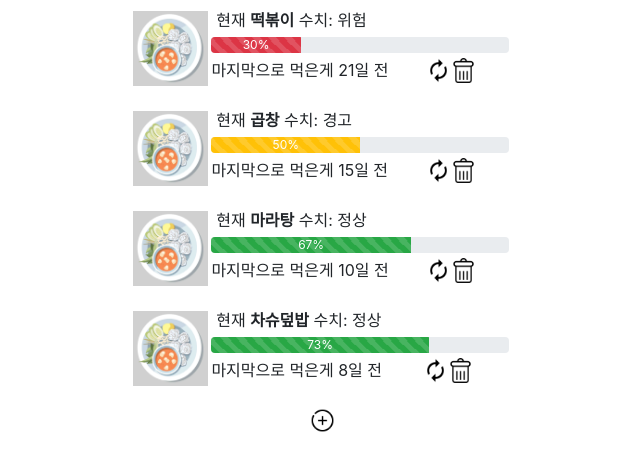
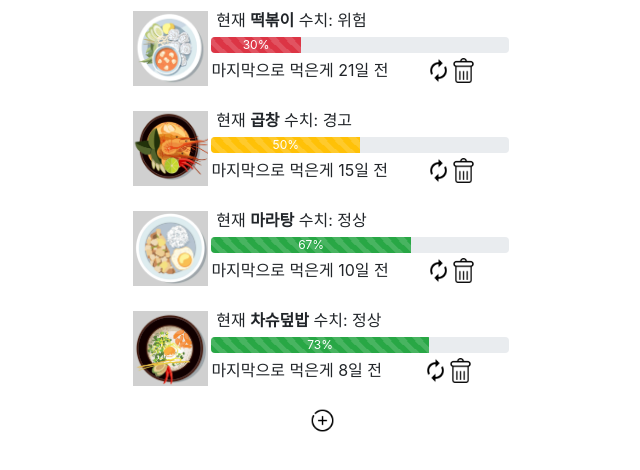
Before and after one commit to kst20209/eatwhen, a React (Create React App) app: page / in a window 1280 px wide. Shown: the top 470 px of the page, without its empty margins (318-958 px from the left). Built offline with nearby package versions, Linux system fonts and the light colour scheme.

Commit message:
Added: 이미지 이름으로 이미지 넣기 구현하기

```diff
--- a/src/components/Read.js
+++ b/src/components/Read.js
@@ -28,7 +28,7 @@ class Read extends Component {
       return(
         <div className='read'>
           <div>
-            <img id="food" src="1.jpg" alt="음식 사진" width="75" height="75"></img>
+            <img id="food" src={this.props.img} alt="음식 사진" width="75" height="75"></img>
           </div>
           <div id="present_state">
             <span id="read_title">현재 <strong>{this.props.title}</strong> 수치: {level}</span>
```
